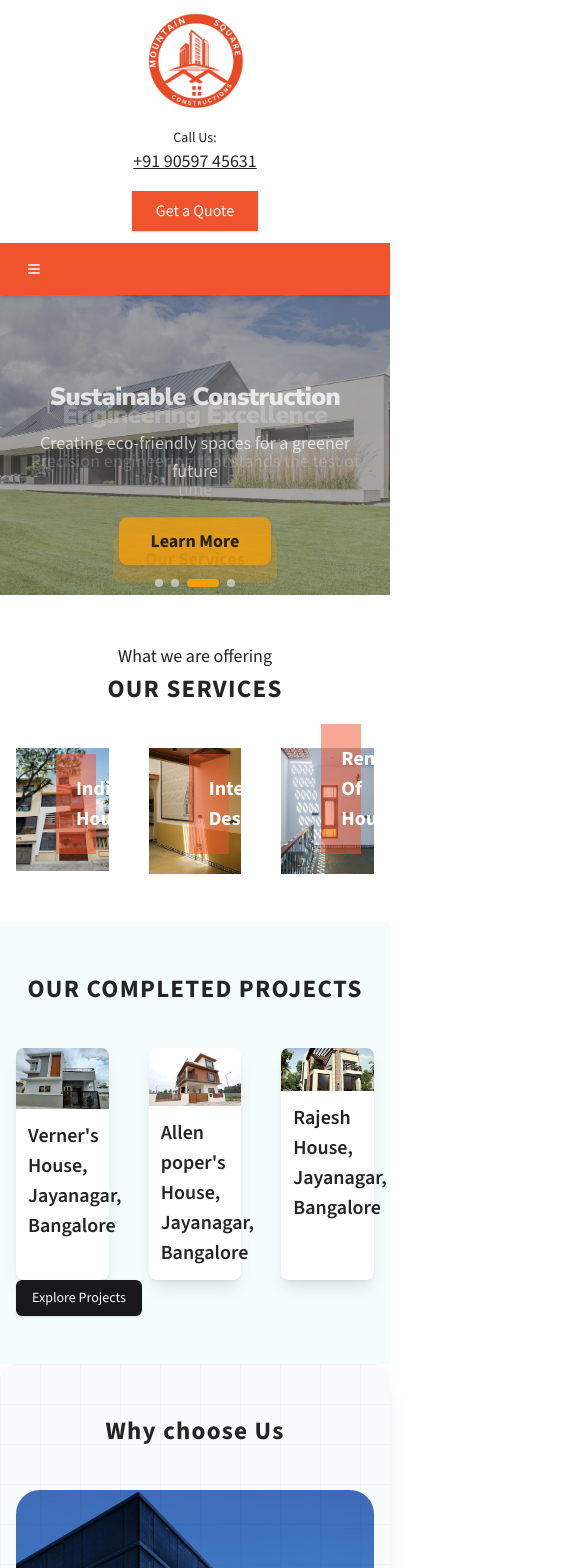
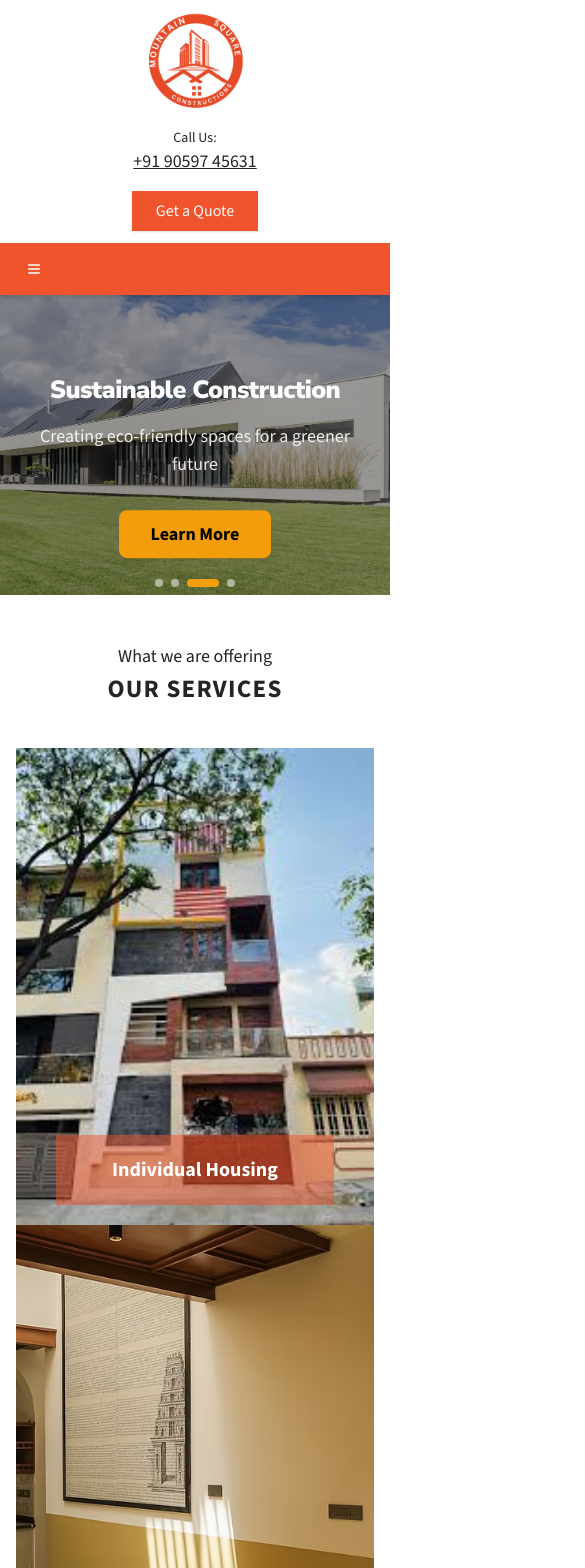
Before and after one commit to mountain-square-constructions/mountain-square-constructions, a Next.js app: page / in a window 390 px wide. Shown: the top 1568 px of the page, 585 px wide, since content can reach past the window. Built offline with nearby package versions, Linux system fonts and the light colour scheme.

Commit message:
some changes in footer responsive

```diff
--- a/app/components/navigation-components/footer.jsx
+++ b/app/components/navigation-components/footer.jsx
@@ -24,7 +24,7 @@ const Footer = () => {
   return (
     <Box className="bg-[#f0542d]">
       <SectionContainer>
-        <Box className="flex justify-between items-start">
+        <Box className="flex flex-col md:flex-row justify-between items-start">
           <Box className="">
             <Box className="flex flex-col justify-center items-center w-full lg:w-auto ">
               <Image
@@ -43,7 +43,7 @@ const Footer = () => {
               </Box>
             </Box>
           </Box>
-          <Box className="mr-10">
+          <Box className="mr-0 md:mr-10">
             <Text className="text-[20px] font-bold text-white mb-3">
               Quick Links
             </Text>
--- a/app/components/projects.jsx
+++ b/app/components/projects.jsx
@@ -18,7 +18,7 @@ const Projects = () => {
             {" "}
             OUR COMPLETED PROJECTS
           </Text>
-          <Box className="grid grid-cols-3 gap-10 ">
+          <Box className="grid grid-cols-1 md:grid-cols-3 md:gap-10 ">
             <Box className=" shadow-lg rounded-lg bg-background">
               <Image
                 src="/individualhouseprject1.jpeg"
--- a/app/components/services-offered.jsx
+++ b/app/components/services-offered.jsx
@@ -16,7 +16,7 @@ const ServicesOffered = () => {
           OUR SERVICES
         </Text>
 
-        <Box className="grid grid-cols-3 gap-10">
+        <Box className="grid grid-cols-1 md:grid-cols-3 md:gap-10">
           <Box className="relative">
             <Image
               src="/individualhouse.jpeg"
```
